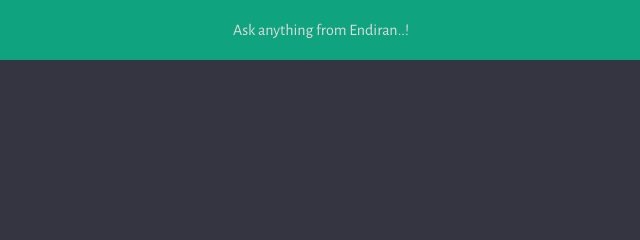
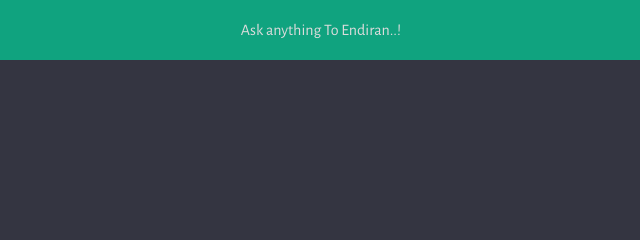
Before and after one commit to Ragasrm/Ragav-Endiran-chat-bot-client, a website built with Vite: page index.html in a window 1280 px wide. Shown: the top 240 px of the page, 319-959 px from the left. Built offline with nearby package versions, Linux system fonts and the light colour scheme.

Commit message:
3 commit

```diff
--- a/index.html
+++ b/index.html
@@ -9,7 +9,7 @@
   </head>
   <body>
     <div id="app">
-      <div class="nav-bar">Ask anything from Endiran..!</div>
+      <div class="nav-bar">Ask anything To Endiran..!</div>
     <div id="chat_container"></div>
     <form>
       <textarea name="prompt"  cols="1" rows="1" placeholder="Ask anything to ENDIRAN....."></textarea>
```
